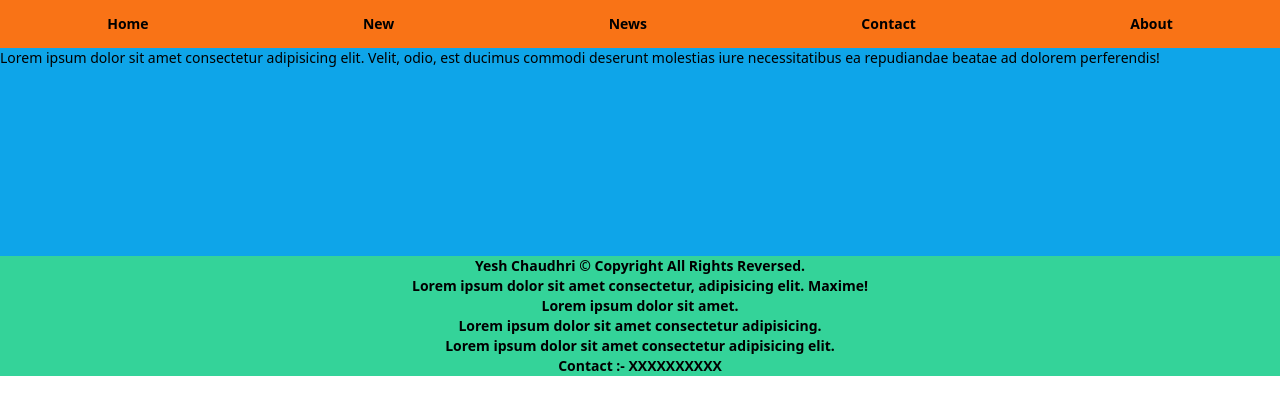
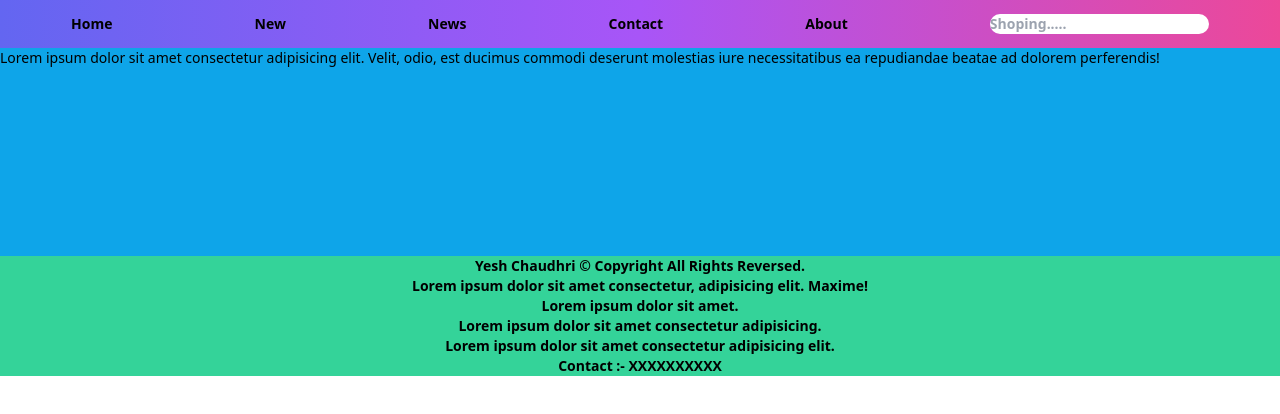
Before and after one commit to YESH998/navbar-footer, a plain HTML site: page index.html in a window 1280 px wide. Drawn offline with nearby package versions, Linux system fonts and the light colour scheme.

Commit message:
Change nav background and add input section

```diff
--- a/index.html
+++ b/index.html
@@ -12,7 +12,7 @@
 
     <header>
         <nav>
-            <ul class="flex justify-around h-12 bg-orange-500 items-center font-bold  max-w-full Class
+            <ul class="flex justify-around bg-gradient-to-r from-indigo-500 via-purple-500 to-pink-500  h-12 bg-orange-500 items-center font-bold  max-w-full Class
 Properties
 text-xs md:text-sm">
                 <li><a href="#">Home</a></li>
@@ -20,6 +20,7 @@ text-xs md:text-sm">
                 <li><a href="#">News</a></li>
                 <li><a href="#">Contact</a></li>
                 <li><a href="#">About</a></li>
+                <li><a href="#"><input type="text" placeholder="Shoping....." class="rounded-2xl "></a></li>
             </ul>
         </nav>
     </header>
```
